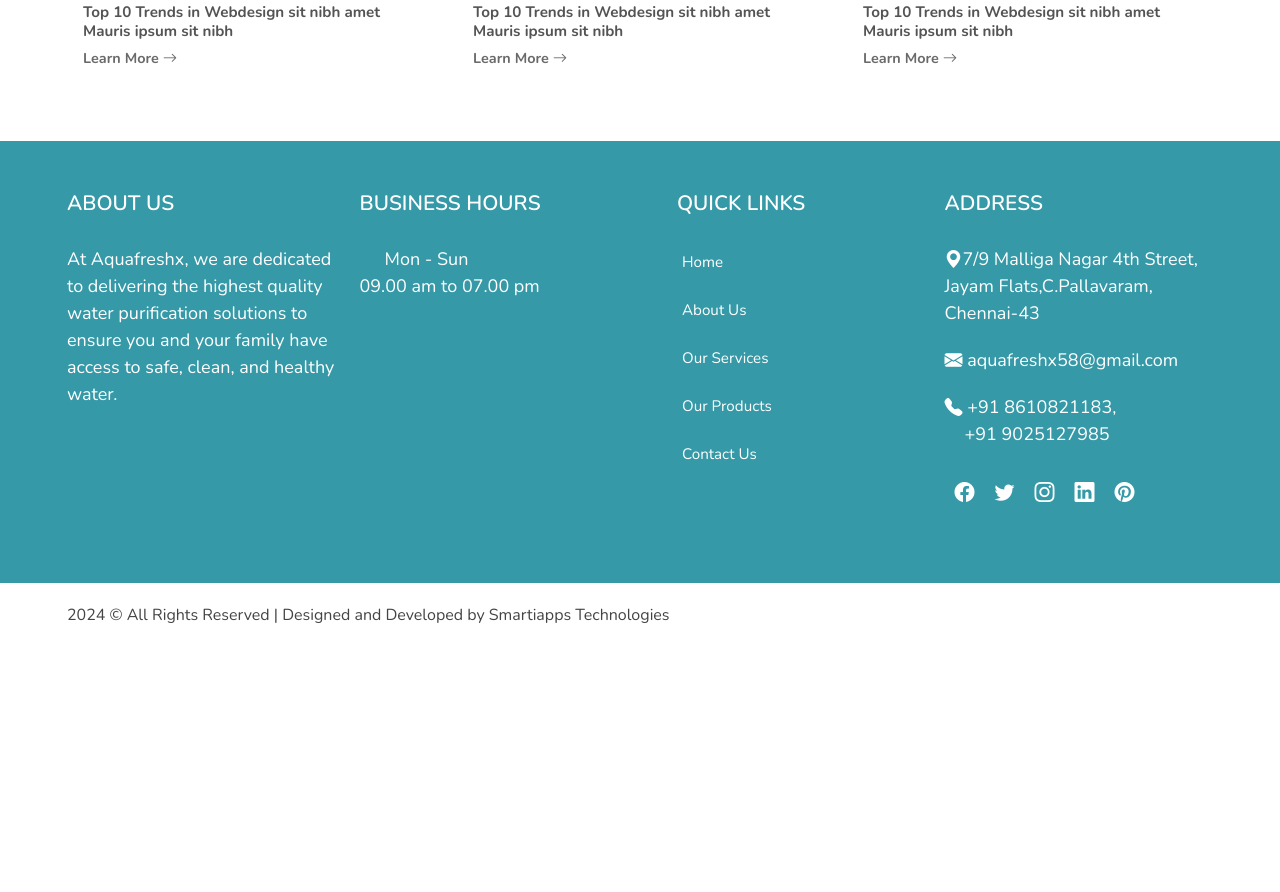
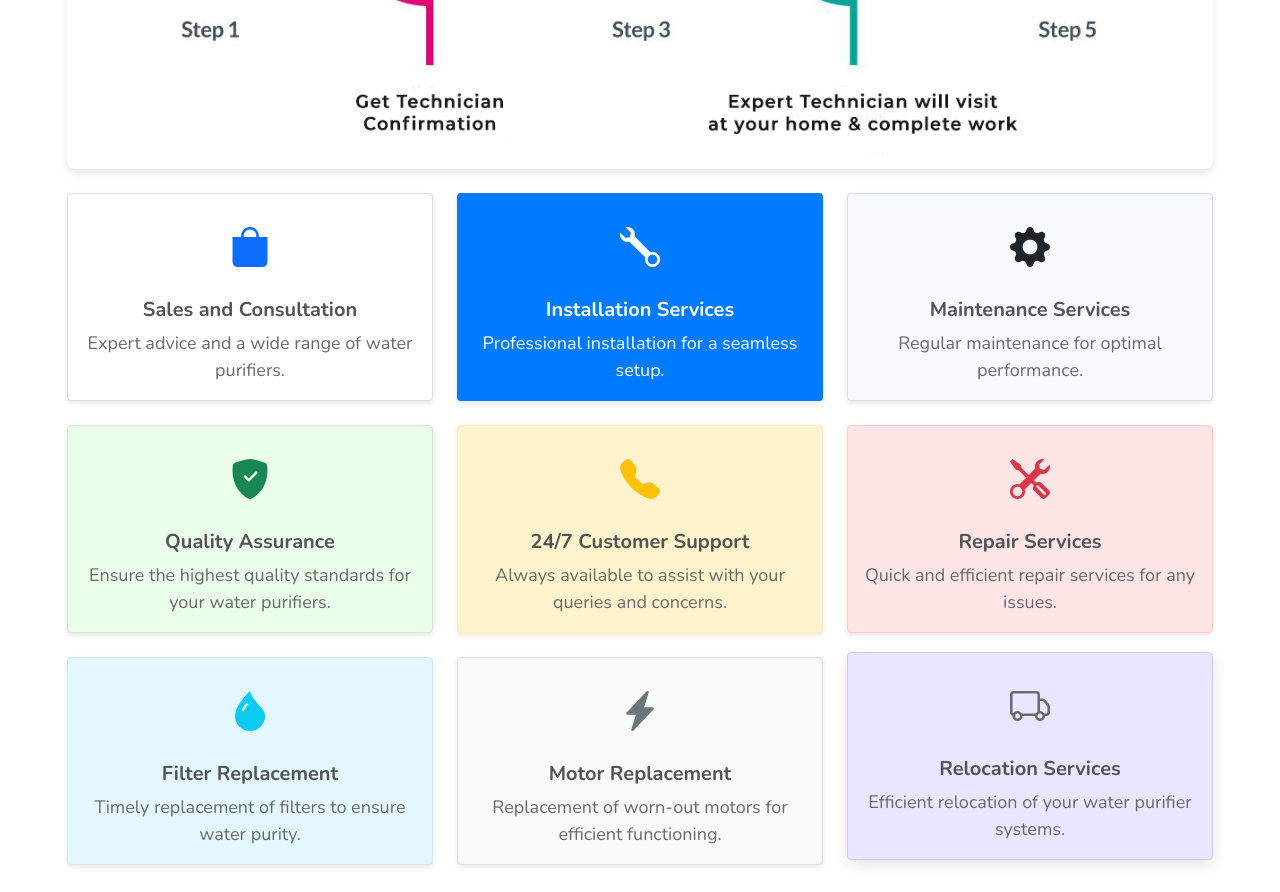
Before and after one commit to SmartiappsDevTeam/aquafresh, a plain HTML site: page services.html in a window 1280 px wide. Shown: the part 853-1745 px from the top of the page. Before the commit the page ends 1500 px from the top, so only its background shows below. Drawn offline with nearby package versions, Linux system fonts and the light colour scheme.

Commit message:
service page

```diff
--- a/assets/css/style.css
+++ b/assets/css/style.css
@@ -992,3 +992,129 @@ header {
           height: auto;
           border-radius: 5px;
       }
+
+      /* Add this to your assets/css/style.css */
+
+/* Common Styles */
+.feature-icon {
+  font-size: 48px;
+  margin-bottom: 20px;
+}
+
+/* Box Model 1 */
+.feature-box-1 {
+  background-color: #fff;
+  border: 1px solid #ddd;
+  border-radius: 8px;
+  box-shadow: 0 2px 5px rgba(0, 0, 0, 0.1);
+  transition: transform 0.3s, box-shadow 0.3s;
+}
+.feature-box-1:hover {
+  transform: translateY(-5px);
+  box-shadow: 0 5px 15px rgba(0, 0, 0, 0.1);
+}
+
+/* Box Model 2 */
+.feature-box-2 {
+  background-color: #007bff;
+  color: #fff;
+  border: 1px solid transparent;
+  border-radius: 8px;
+  box-shadow: 0 2px 5px rgba(0, 0, 0, 0.1);
+  transition: transform 0.3s, box-shadow 0.3s;
+}
+.feature-box-2:hover {
+  transform: translateY(-5px);
+  box-shadow: 0 5px 15px rgba(0, 0, 0, 0.1);
+}
+
+/* Box Model 3 */
+.feature-box-3 {
+  background-color: #f8f9fa;
+  border: 1px solid #ddd;
+  border-radius: 8px;
+  box-shadow: 0 2px 5px rgba(0, 0, 0, 0.1);
+  transition: transform 0.3s, box-shadow 0.3s;
+}
+.feature-box-3:hover {
+  transform: translateY(-5px);
+  box-shadow: 0 5px 15px rgba(0, 0, 0, 0.1);
+}
+
+/* Box Model 4 */
+.feature-box-4 {
+  background-color: #e9ffe9;
+  border: 1px solid #d4e8d4;
+  border-radius: 8px;
+  box-shadow: 0 2px 5px rgba(0, 0, 0, 0.1);
+  transition: transform 0.3s, box-shadow 0.3s;
+}
+.feature-box-4:hover {
+  transform: translateY(-5px);
+  box-shadow: 0 5px 15px rgba(0, 0, 0, 0.1);
+}
+
+/* Box Model 5 */
+.feature-box-5 {
+  background-color: #fff3cd;
+  border: 1px solid #ffeeba;
+  border-radius: 8px;
+  box-shadow: 0 2px 5px rgba(0, 0, 0, 0.1);
+  transition: transform 0.3s, box-shadow 0.3s;
+}
+.feature-box-5:hover {
+  transform: translateY(-5px);
+  box-shadow: 0 5px 15px rgba(0, 0, 0, 0.1);
+}
+
+/* Box Model 6 */
+.feature-box-6 {
+  background-color: #ffe5e5;
+  border: 1px solid #ffcccc;
+  border-radius: 8px;
+  box-shadow: 0 2px 5px rgba(0, 0, 0, 0.1);
+  transition: transform 0.3s, box-shadow 0.3s;
+}
+.feature-box-6:hover {
+  transform: translateY(-5px);
+  box-shadow: 0 5px 15px rgba(0, 0, 0, 0.1);
+}
+
+/* Box Model 7 */
+.feature-box-7 {
+  background-color: #e3f7ff;
+  border: 1px solid #d1ecf1;
+  border-radius: 8px;
+  box-shadow: 0 2px 5px rgba(0, 0, 0, 0.1);
+  transition: transform 0.3s, box-shadow 0.3s;
+}
+.feature-box-7:hover {
+  transform: translateY(-5px);
+  box-shadow: 0 5px 15px rgba(0, 0, 0, 0.1);
+}
+
+/* Box Model 8 */
+.feature-box-8 {
+  background-color: #f9f9f9;
+  border: 1px solid #e2e2e2;
+  border-radius: 8px;
+  box-shadow: 0 2px 5px rgba(0, 0, 0, 0.1);
+  transition: transform 0.3s, box-shadow 0.3s;
+}
+.feature-box-8:hover {
+  transform: translateY(-5px);
+  box-shadow: 0 5px 15px rgba(0, 0, 0, 0.1);
+}
+/* Box Model 9 */
+.feature-box-9 {
+  background-color: #ebe6ff;
+  border: 1px solid #d6c4ff;
+  border-radius: 8px;
+  box-shadow: 0 2px 5px rgba(0, 0, 0, 0.1);
+  transition: transform 0.3s, box-shadow 0.3s;
+  }
+  .feature-box-9
+  {
+  transform: translateY(-5px);
+  box-shadow: 0 5px 15px rgba(0, 0, 0, 0.1);
+  }
--- a/services.html
+++ b/services.html
@@ -5,27 +5,25 @@
     <meta name="viewport" content="width=device-width, initial-scale=1, shrink-to-fit=no">
     <title>AquaFreshx</title>
     <link rel="shortcut icon" href="assets/images/fav.png" type="image/x-icon">
-
-            <link rel="shortcut icon" href="assets/images/fav.jpg">
     <link rel="stylesheet" href="assets/css/bootstrap.min.css">
     <link rel="stylesheet" href="https://cdn.jsdelivr.net/npm/bootstrap-icons@1.9.1/font/bootstrap-icons.css">
     <link rel="stylesheet" href="assets/plugins/testimonial/css/owl.carousel.min.css">
     <link rel="stylesheet" href="assets/plugins/testimonial/css/owl.theme.min.css">
     <link rel="stylesheet" type="text/css" href="assets/css/style.css" />
-            <link rel="stylesheet" href="assets//css/animate.min.css">
+    <link rel="stylesheet" href="assets/css/animate.min.css">
 </head>
 <body class="bg-white">
     <header>
-
-
         <div id="menu-jk" class="nav-part shadow-md bg-blue navcol">
             <div class="container-lg">
-                            <div class="row  p-2">
+                <div class="row p-2">
                     <div class="col-lg-3 p-2">
                         <a href="index.html">
-                                    <img class="max-230" src="" alt="AQUA FRESH X" style="height:100px";>
+                            <img class="max-230" src="assets/images/logo.png" alt="AQUA FRESH X" style="height:100px;">
                         </a>
-                                     <a  data-bs-toggle="collapse" data-bs-target="#menu" class="float-end d-lg-none pt-1 ps-3"><i class="bi pt-1 fs-1 cp bi-list"></i></a>
+                        <a data-bs-toggle="collapse" data-bs-target="#menu" class="float-end d-lg-none pt-1 ps-3">
+                            <i class="bi pt-1 fs-1 cp bi-list"></i>
+                        </a>
                     </div>
                     <div id="menu" class="col-lg-9 d-none pt-1 d-lg-block">
                         <ul class="fw-bold nacul fs-7">
@@ -34,8 +32,6 @@
                             <li class="float-start p-3 px-4"><a href="products.html">OUR PRODUCTS</a></li>
                             <li class="float-start p-3 px-4"><a href="services.html">OUR SERVICES</a></li>
                             <li class="float-start p-3 px-4"><a href="contact.html">CONTACT US</a></li>
-
-
                         </ul>
                     </div>
                 </div>
@@ -43,61 +39,124 @@
         </div>
     </header>
 
-          <!--  ************************* Page Title Starts Here ************************** -->
+<!-- Page Title -->
 <div class="page-nav no-margin row">
     <div class="container">
         <div class="row">
-                        <h2 class="text-start"> Our Blog</h2>
+            <h2 class="text-start"> Our Services</h2>
             <ul>
-                            <li> <a href="#"><i class="bi bi-house-door"></i> Home</a></li>
-                            <li><i class="bi bi-chevron-double-right pe-2"></i> Blog</li>
+                <li><a href="#"><i class="bi bi-house-door"></i> Home</a></li>
+                <li><i class="bi bi-chevron-double-right pe-2"></i> Services</li>
             </ul>
         </div>
     </div>
 </div>
 
-        <!-- ##################### Our Products Starts Here #################### -->
-
-        <div id="blog" class="service container-fluid px-4 bg-white py-5">
+<!-- Our Services -->
+<div id="services" class="service container-fluid px-4 bg-white py-5">
     <div class="container">
         <div class="section-title row mb-3">
-                    <h2 class="fw-bolder">Our Blog</h2>
-                    <p>Lorem ipsum dolor sit amet, consectetur adipiscing elit. Mauris ipsum sit nibh amet egestas tellus.</p>
+            <h2 class="fw-bolder">AQUA FRESH X GENUINE SERVICES</h2>
+            <p>At AquafreshX, we offer comprehensive water purifier installation and repair services.</p>
         </div>
-                <div class="row mt-5">
+        <div class="image-container text-center mb-4">
+            <img src="assets/images/product/service.png" alt="service">
+        </div>
+        <div class="row">
+            <!-- Box Model 1 -->
             <div class="col-lg-4 col-md-6 mb-4">
-                       <div class="serv-cove rounded bg-white p-2">
-                            <img src="assets/images/blog/b1.jpg" alt="">
-                            <div class="p-2">
-                                <h5 class="mt-3 fs-7 fw-bold">Top 10 Trends in  Webdesign sit nibh amet  Mauris ipsum sit nibh</h5>
-                                <span class="float-start fw-bold fs-8"> Learn More <i class="bi bi-arrow-right"></i></span>
+                <div class="feature-box-1 rounded p-3 text-center">
+                    <div class="feature-icon mb-3">
+                        <i class="bi bi-bag-fill text-primary fs-1"></i>
                     </div>
+                    <h4 class="fs-5 fw-bold">Sales and Consultation</h4>
+                    <p>Expert advice and a wide range of water purifiers.</p>
+                </div>
+            </div>
+            <!-- Box Model 2 -->
+            <div class="col-lg-4 col-md-6 mb-4">
+                <div class="feature-box-2 rounded p-3 text-center">
+                    <div class="feature-icon mb-3">
+                        <i class="bi bi-wrench text-white fs-1"></i>
+                    </div>
+                    <h4 class="fs-5 fw-bold text-white">Installation Services</h4>
+                    <p class="text-white">Professional installation for a seamless setup.</p>
+                </div>
+            </div>
+            <!-- Box Model 3 -->
+            <div class="col-lg-4 col-md-6 mb-4">
+                <div class="feature-box-3 rounded p-3 text-center">
+                    <div class="feature-icon mb-3">
+                        <i class="bi bi-gear-fill text-dark fs-1"></i>
+                    </div>
+                    <h4 class="fs-5 fw-bold">Maintenance Services</h4>
+                    <p>Regular maintenance for optimal performance.</p>
+                </div>
+            </div>
+            <!-- Box Model 4 -->
+            <div class="col-lg-4 col-md-6 mb-4">
+                <div class="feature-box-4 rounded p-3 text-center">
+                    <div class="feature-icon mb-3">
+                        <i class="bi bi-shield-fill-check text-success fs-1"></i>
+                    </div>
+                    <h4 class="fs-5 fw-bold">Quality Assurance</h4>
+                    <p>Ensure the highest quality standards for your water purifiers.</p>
+                </div>
+            </div>
+            <!-- Box Model 5 -->
+            <div class="col-lg-4 col-md-6 mb-4">
+                <div class="feature-box-5 rounded p-3 text-center">
+                    <div class="feature-icon mb-3">
+                        <i class="bi bi-telephone-fill text-warning fs-1"></i>
+                    </div>
+                    <h4 class="fs-5 fw-bold">24/7 Customer Support</h4>
+                    <p>Always available to assist with your queries and concerns.</p>
+                </div>
+            </div>
+            <!-- Box Model 6 -->
+            <div class="col-lg-4 col-md-6 mb-4">
+                <div class="feature-box-6 rounded p-3 text-center">
+                    <div class="feature-icon mb-3">
+                        <i class="bi bi-tools text-danger fs-1"></i>
+                    </div>
+                    <h4 class="fs-5 fw-bold">Repair Services</h4>
+                    <p>Quick and efficient repair services for any issues.</p>
+                </div>
+            </div>
+            <!-- Box Model 7: Filter Replacement -->
+            <div class="col-lg-4 col-md-6 mb-4">
+                <div class="feature-box-7 rounded p-3 text-center">
+                    <div class="feature-icon mb-3">
+                        <i class="bi bi-droplet-fill text-info fs-1"></i>
+                    </div>
+                    <h4 class="fs-5 fw-bold">Filter Replacement</h4>
+                    <p>Timely replacement of filters to ensure water purity.</p>
+                </div>
+            </div>
+            <!-- Box Model 8: Motor Replacement -->
+            <div class="col-lg-4 col-md-6 mb-4">
+                <div class="feature-box-8 rounded p-3 text-center">
+                    <div class="feature-icon mb-3">
+                        <i class="bi bi-lightning-charge-fill text-secondary fs-1"></i>
+                    </div>
+                    <h4 class="fs-5 fw-bold">Motor Replacement</h4>
+                    <p>Replacement of worn-out motors for efficient functioning.</p>
                 </div>
             </div>
             <div class="col-lg-4 col-md-6 mb-4">
-                       <div class="serv-cove rounded bg-white p-2">
-                            <img src="assets/images/blog/b2.jpg" alt="">
-                            <div class="p-2">
-                                <h5 class="mt-3 fs-7 fw-bold">Top 10 Trends in  Webdesign sit nibh amet  Mauris ipsum sit nibh</h5>
-                                 <span class="float-start fw-bold fs-8"> Learn More <i class="bi bi-arrow-right"></i></span>
+                <div class="feature-box-9 rounded p-3 text-center">
+                    <div class="feature-icon mb-3">
+                        <i class="bi bi-truck text-purple fs-1"></i>
+                    </div>
+                    <h4 class="fs-5 fw-bold">Relocation Services</h4>
+                    <p>Efficient relocation of your water purifier systems.</p>
                 </div>
             </div>
-                    </div>
-                    <div class="col-lg-4 col-md-6 mb-4">
-                       <div class="serv-cove rounded bg-white p-2">
-                            <img src="assets/images/blog/b3.jpg" alt="">
-                            <div class="p-2">
-                                <h5 class="mt-3 fs-7 fw-bold">Top 10 Trends in  Webdesign sit nibh amet  Mauris ipsum sit nibh</h5>
-                                 <span class="float-start fw-bold fs-8"> Learn More <i class="bi bi-arrow-right"></i></span>
         </div>
     </div>
 </div>
 
-                </div>
-            </div>
-        </div>
-
-        <!--- ############ Footer Starts Here ################## -->
+<!-- Footer -->
 <footer>
     <div class="inner">
         <div class="container">
@@ -154,22 +213,13 @@
         </div>
     </div>
 </footer>
-        <div class="copy">
-            <div class="container">
-                2024 &copy; All Rights Reserved | Designed and Developed by Smartiapps Technologies
 
-
-
-            </div>
-        </div>
-
-
-        </body>
+<!-- Scripts -->
 <script src="assets/js/jquery-3.2.1.min.js"></script>
 <script src="assets/js/popper.min.js"></script>
 <script src="assets/js/bootstrap.bundle.min.js"></script>
 <script src="assets/plugins/scroll-fixed/jquery-scrolltofixed-min.js"></script>
 <script src="assets/plugins/testimonial/js/owl.carousel.min.js"></script>
 <script src="assets/js/script.js"></script>
-
+</body>
 </html>
```
Also changed, not shown: assets/images/product/service.png (added). Lines whose indentation alone changed are shown as unchanged.
